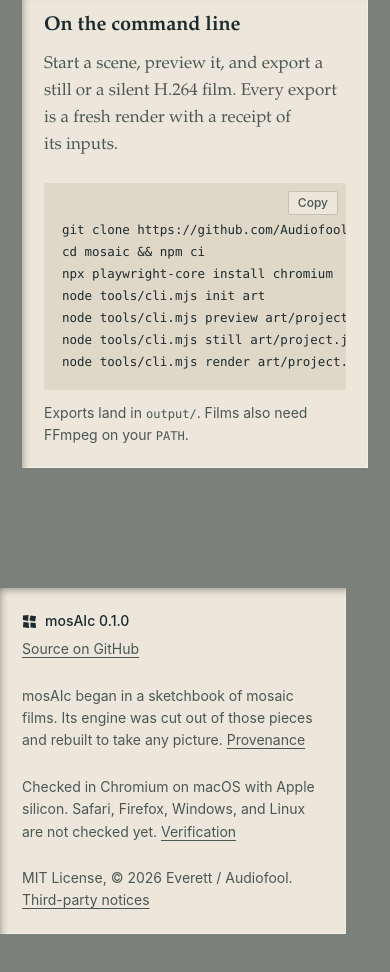
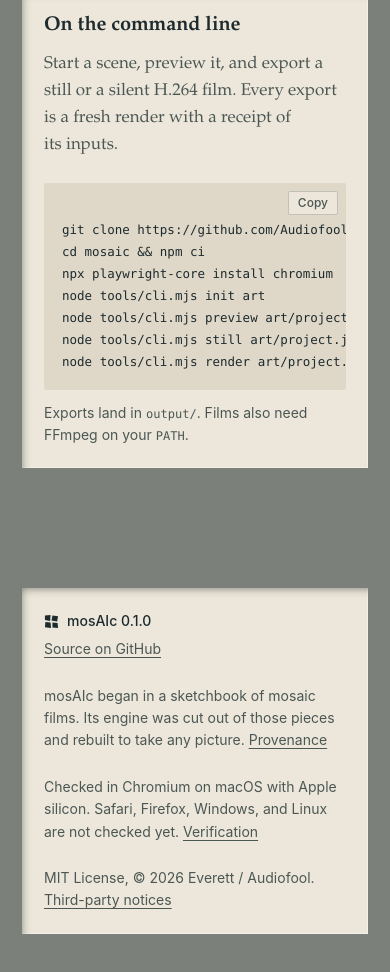
Before and after one commit to Audiofool934/mosaic, a website with bundled scripts: page index.html in a window 390 px wide. Shown: the part 7333-8305 px from the top of the page. Built offline with nearby package versions, Linux system fonts and the light colour scheme.

Commit message:
Set the colophon in line with the page above it
The colophon is both a wrap and a tablet, and the tablet's margin: 0
took away the wrap's automatic side margins, so it sat against the left
edge of the page, out of line with everything above it. It now keeps
its own top and bottom margins and is centred like the rest of the
page, so the wall frames it in line with the sections above at every
width.

```diff
--- a/home/style.css
+++ b/home/style.css
@@ -169,7 +169,7 @@ h3 { margin: 0; font: 600 20px / 1.25 var(--serif); letter-spacing: -0.005em; }
 /* Colophon */
 .colophon {
   display: grid; grid-template-columns: repeat(4, minmax(0, 1fr)); gap: 24px 32px;
-  margin-block: clamp(40px, 6vw, 96px) clamp(96px, 12vw, 180px); padding: 32px 36px;
+  margin: clamp(40px, 6vw, 96px) auto clamp(96px, 12vw, 180px); padding: 32px 36px;
   font: 400 14px / 1.6 var(--sans); color: var(--muted);
 }
 .colophon p { margin: 0; text-wrap: pretty; }
```
